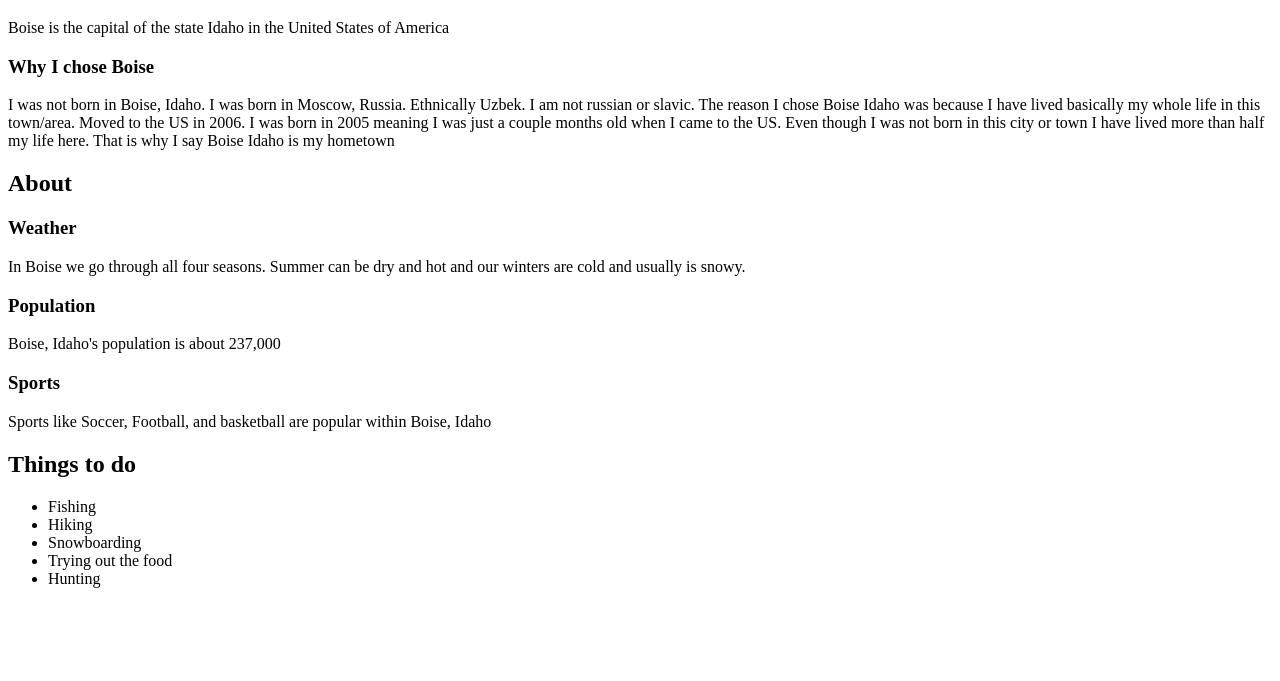
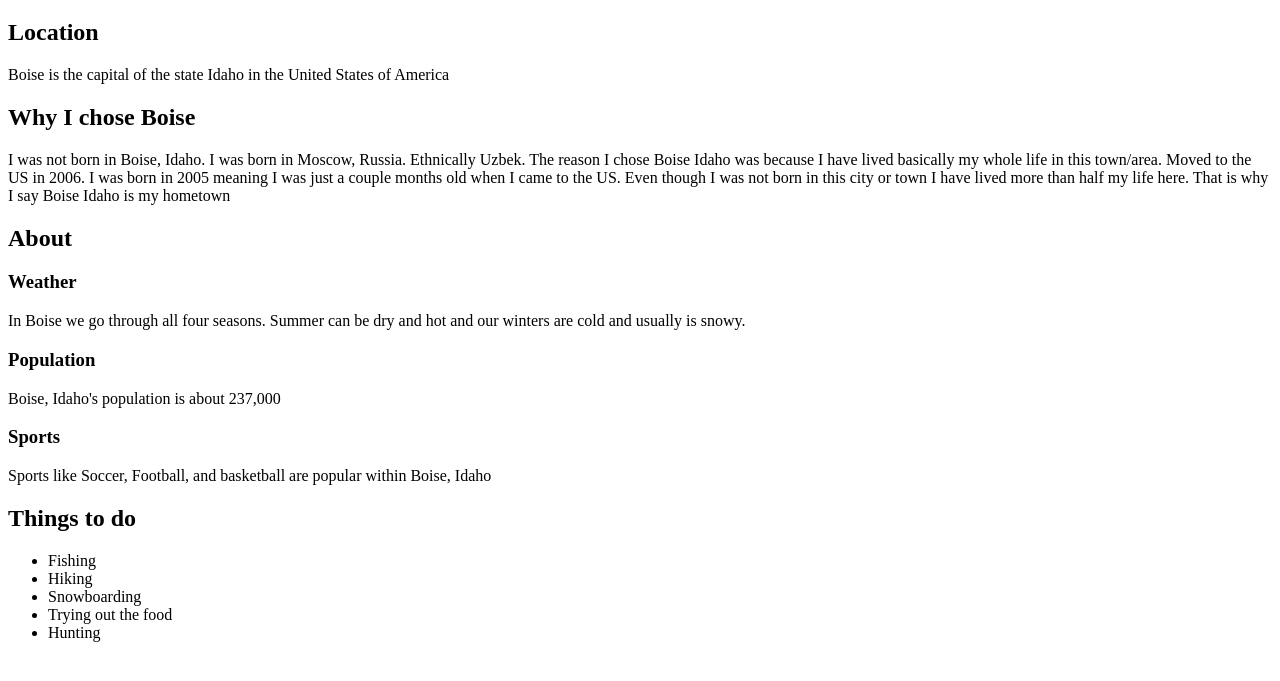
Before and after one commit to JonibekU/02.03-HTML, a website: page index.html in a window 1280 px wide. Shown: the part 67-748 px from the top of the page. Drawn offline with Linux system fonts and the light colour scheme; files that its build step writes are made by us from their sources; files whose address does not match are found by name.

Commit message:
Finished

```diff
--- a/index.html
+++ b/index.html
@@ -11,16 +11,30 @@
 
 <body>
   <h1>Boise, Idaho, USA</h1>
+  <section>
+    <h2>Location</h2>
     <p>Boise is the capital of the state Idaho in the United States of America</p>
-  <h3>Why I chose Boise</h3>
-  <p>I was not born in Boise, Idaho. I was born in Moscow, Russia. Ethnically Uzbek. I am not russian or slavic. The reason I chose Boise Idaho was because I have lived basically my whole life in this town/area. Moved to the US in 2006. I was born in 2005 meaning I was just a couple months old when I came to the US. Even though I was not born in this city or town I have lived more than half my life here. That is why I say Boise Idaho is my hometown</p>
+  </section>
+  <section>
+    <h2>Why I chose Boise</h2>
+    <p>I was not born in Boise, Idaho. I was born in Moscow, Russia. Ethnically Uzbek. The reason I chose Boise Idaho was because I have lived basically my whole life in this town/area. Moved to the US in 2006. I was born in 2005 meaning I was just a couple months old when I came to the US. Even though I was not born in this city or town I have lived more than half my life here. That is why I say Boise Idaho is my hometown</p>
+  </section>
+  <section>
     <h2>About</h2>
+    <section>
       <h3>Weather</h3>
       <p>In Boise we go through all four seasons. Summer can be dry and hot and our winters are cold and usually is snowy.</p>
+    </section>
+    <section>
       <h3>Population</h3>
       <p>Boise, Idaho's population is about 237,000</p>
+    </section>
+    <section>
       <h3>Sports</h3>
       <p>Sports like Soccer, Football, and basketball are popular within Boise, Idaho</p>
+    </section>
+  </section>
+  <section>
     <h2>Things to do</h2>
     <ul>
     <li>Fishing</li>
@@ -28,6 +42,7 @@
     <li>Snowboarding</li>
     <li>Trying out the food</li>
     <li>Hunting</li>
+  </section>
   <script src="script.js"></script>
   </ul>
 
```
Lines whose indentation alone changed are shown as unchanged.
